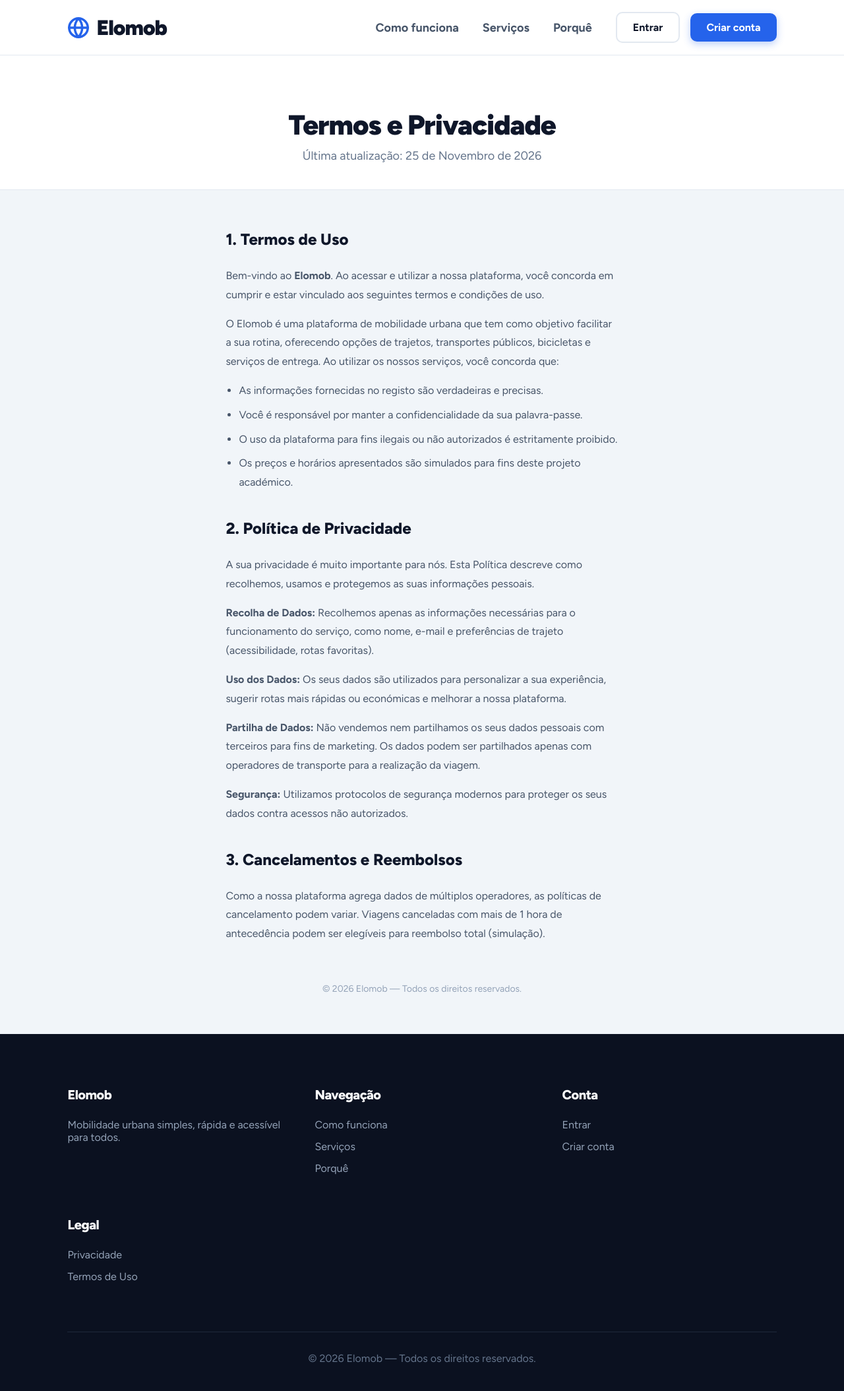
After one commit to erlonmt/elomob, a Laravel app: page /termos in a window 1280 px wide. The commit adds this page. Shown: the whole page at 66% size. Run offline with Laravel 12, Linux system fonts and the light colour scheme.

Commit message:
feat: adiciona página de termos de uso e privacidade

```diff
--- /dev/null
+++ b/resources/views/termos.blade.php
@@ -0,0 +1,51 @@
+@extends('layouts.site')
+
+@section('title', 'Termos de Uso e Privacidade')
+
+@section('content')
+    <style>
+        .terms-header { padding: 80px 8% 40px; text-align: center; background: #fff; border-bottom: 1px solid #e2e8f0; }
+        .terms-header h1 { font-size: 42px; color: #0f172a; font-weight: 900; letter-spacing: -1px; margin-bottom: 10px; }
+        .terms-header p { color: #64748b; font-size: 18px; }
+
+        .terms-content { max-width: 800px; margin: 60px auto; padding: 0 8%; }
+        .terms-content h2 { font-size: 24px; color: #0f172a; font-weight: 800; margin: 40px 0 15px; padding-bottom: 10px; border-bottom: 2px solid #f1f5f9; }
+        .terms-content h2:first-child { margin-top: 0; }
+        .terms-content p { color: #475569; line-height: 1.8; font-size: 16px; margin-bottom: 15px; }
+        .terms-content ul { margin-left: 20px; margin-bottom: 20px; color: #475569; line-height: 1.8; font-size: 16px; }
+        .terms-content li { margin-bottom: 8px; }
+
+        .terms-footer { text-align: center; margin-top: 60px; color: #94a3b8; font-size: 14px; }
+    </style>
+
+    <div class="terms-header">
+        <h1>Termos e Privacidade</h1>
+        <p>Última atualização: 25 de Novembro de 2026</p>
+    </div>
+
+    <div class="terms-content">
+        <h2>1. Termos de Uso</h2>
+        <p>Bem-vindo ao <strong>Elomob</strong>. Ao acessar e utilizar a nossa plataforma, você concorda em cumprir e estar vinculado aos seguintes termos e condições de uso.</p>
+        <p>O Elomob é uma plataforma de mobilidade urbana que tem como objetivo facilitar a sua rotina, oferecendo opções de trajetos, transportes públicos, bicicletas e serviços de entrega. Ao utilizar os nossos serviços, você concorda que:</p>
+        <ul>
+            <li>As informações fornecidas no registo são verdadeiras e precisas.</li>
+            <li>Você é responsável por manter a confidencialidade da sua palavra-passe.</li>
+            <li>O uso da plataforma para fins ilegais ou não autorizados é estritamente proibido.</li>
+            <li>Os preços e horários apresentados são simulados para fins deste projeto académico.</li>
+        </ul>
+
+        <h2>2. Política de Privacidade</h2>
+        <p>A sua privacidade é muito importante para nós. Esta Política descreve como recolhemos, usamos e protegemos as suas informações pessoais.</p>
+        <p><strong>Recolha de Dados:</strong> Recolhemos apenas as informações necessárias para o funcionamento do serviço, como nome, e-mail e preferências de trajeto (acessibilidade, rotas favoritas).</p>
+        <p><strong>Uso dos Dados:</strong> Os seus dados são utilizados para personalizar a sua experiência, sugerir rotas mais rápidas ou económicas e melhorar a nossa plataforma.</p>
+        <p><strong>Partilha de Dados:</strong> Não vendemos nem partilhamos os seus dados pessoais com terceiros para fins de marketing. Os dados podem ser partilhados apenas com operadores de transporte para a realização da viagem.</p>
+        <p><strong>Segurança:</strong> Utilizamos protocolos de segurança modernos para proteger os seus dados contra acessos não autorizados.</p>
+
+        <h2>3. Cancelamentos e Reembolsos</h2>
+        <p>Como a nossa plataforma agrega dados de múltiplos operadores, as políticas de cancelamento podem variar. Viagens canceladas com mais de 1 hora de antecedência podem ser elegíveis para reembolso total (simulação).</p>
+
+        <div class="terms-footer">
+            © {{ date('Y') }} Elomob — Todos os direitos reservados.
+        </div>
+    </div>
+@endsection
--- a/routes/web.php
+++ b/routes/web.php
@@ -34,10 +34,15 @@ Route::get('/detalhes-viagem', function () {
     return view('detalhes-viagem');
 })->name('detalhes-viagem');
 
-// 👇 NOVA ROTA DO HISTÓRICO 👇
+// Rota do Histórico
 Route::get('/historico', function () {
     return view('historico');
 })->name('historico');
+
+// 👇 NOVA ROTA DE TERMOS E PRIVACIDADE 👇
+Route::get('/termos', function () {
+    return view('termos');
+})->name('termos');
 // 👆 FIM DA NOVA ROTA 👆
 
 Route::middleware('auth')->group(function () {
```
Also changed, not shown: resources/views/layouts/app.blade.php (+5 -3 lines), resources/views/welcome.blade.php (+5 -3 lines).
